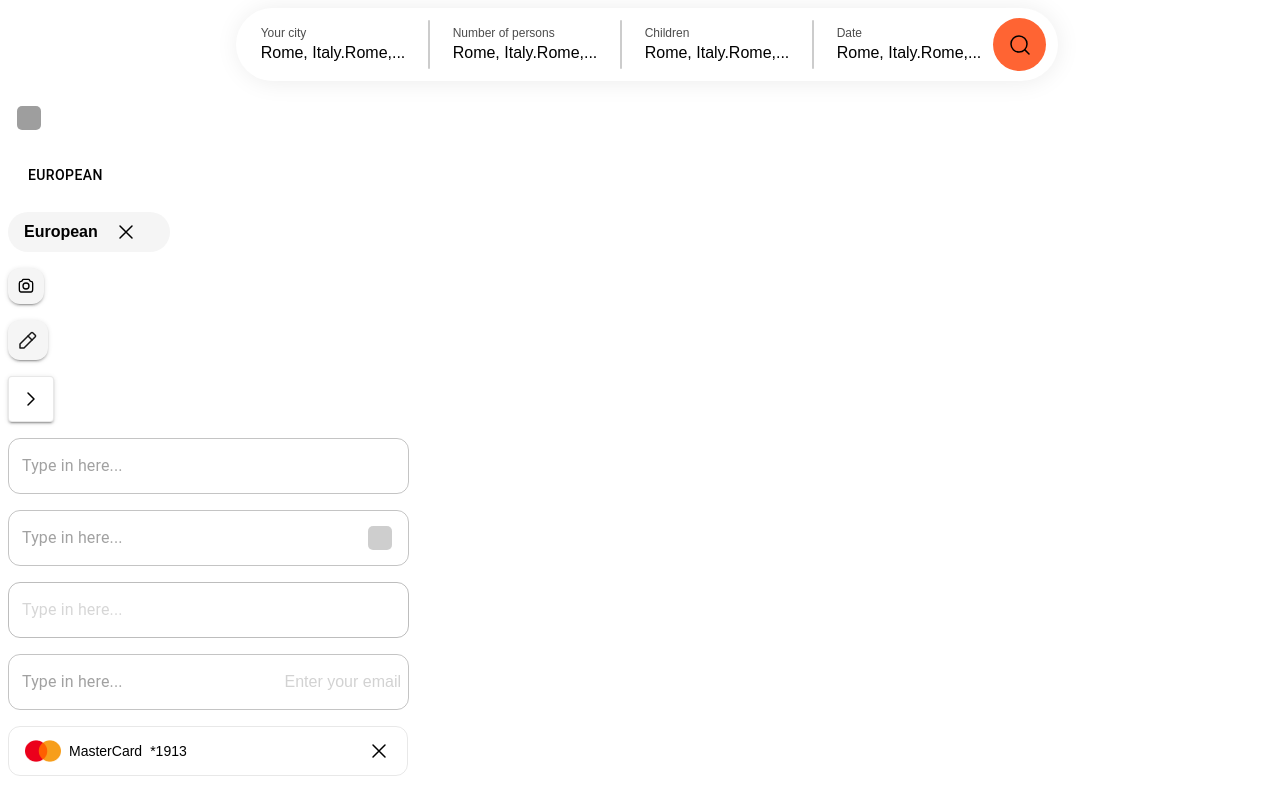
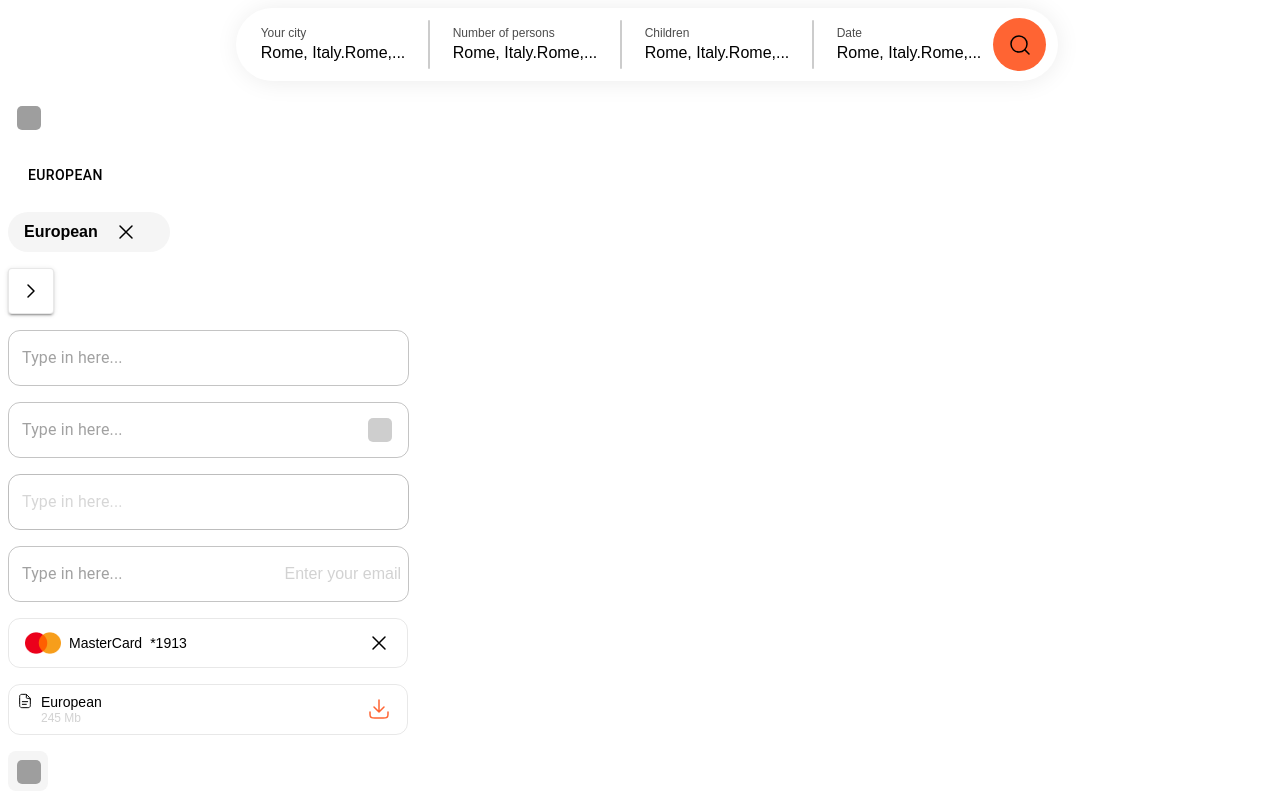
Before and after one commit to people-eat/web-app, a Next.js app: page / in a window 1280 px wide. Shown: the top 792 px of the page. Built offline with nearby package versions, Linux system fonts and the light colour scheme; grey boxes are pictures that could not be loaded.

Commit message:
PeopleEatCameraButton

```diff
--- a/src/pages/index.tsx
+++ b/src/pages/index.tsx
@@ -1,6 +1,5 @@
 import { type NextPage } from 'next';
 import Head from 'next/head';
-import PeopleEatCameraButton from '../components/standard/cameraButton/PeopleEatCameraButton';
 import PeopleEatCheckbox from '../components/standard/checkbox/PeopleEatCheckbox';
 import PeopleEatChoice from '../components/standard/choice/PeopleEatChoice';
 import PeopleEatCounter from '../components/standard/counter/PeopleEatCounter';
@@ -28,9 +27,7 @@ const HomePage: NextPage = () => {
                 <PeopleEatSearch />
                 <PeopleEatHideButton />
                 <PeopleEatTabItem title={'European'} />
-                <PeopleEatChoice title={'European '} />
-                <PeopleEatCameraButton onClick={(): void => undefined} />
-                <PeopleEatEditButton onClick={(): void => undefined} />
+                <PeopleEatChoice onClose={(): string => 'click'} title={'European '} />
                 <PeopleEatNextButton />
                 <PeopleEatInput />
                 <PeopleEatInput password />
```
